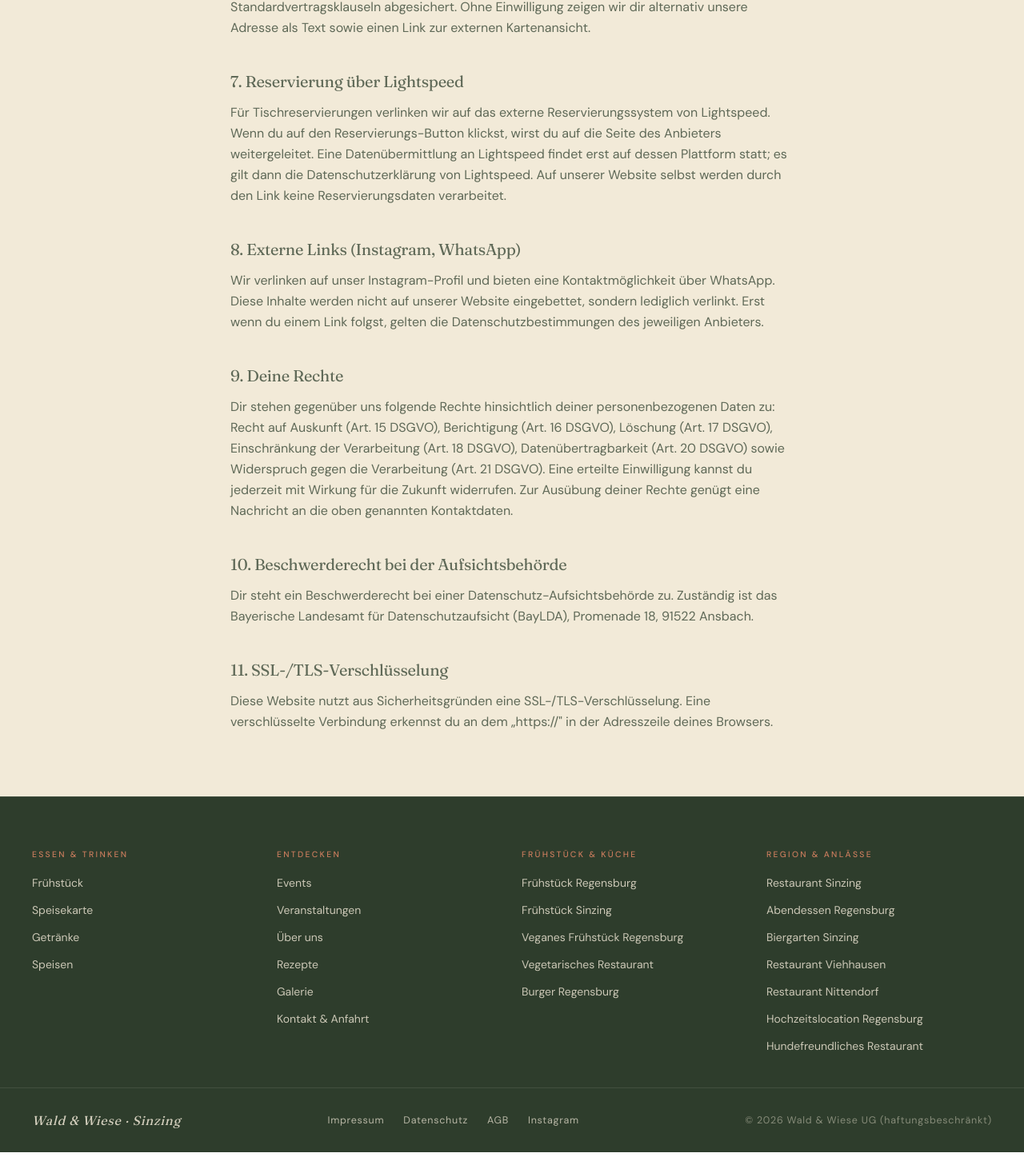
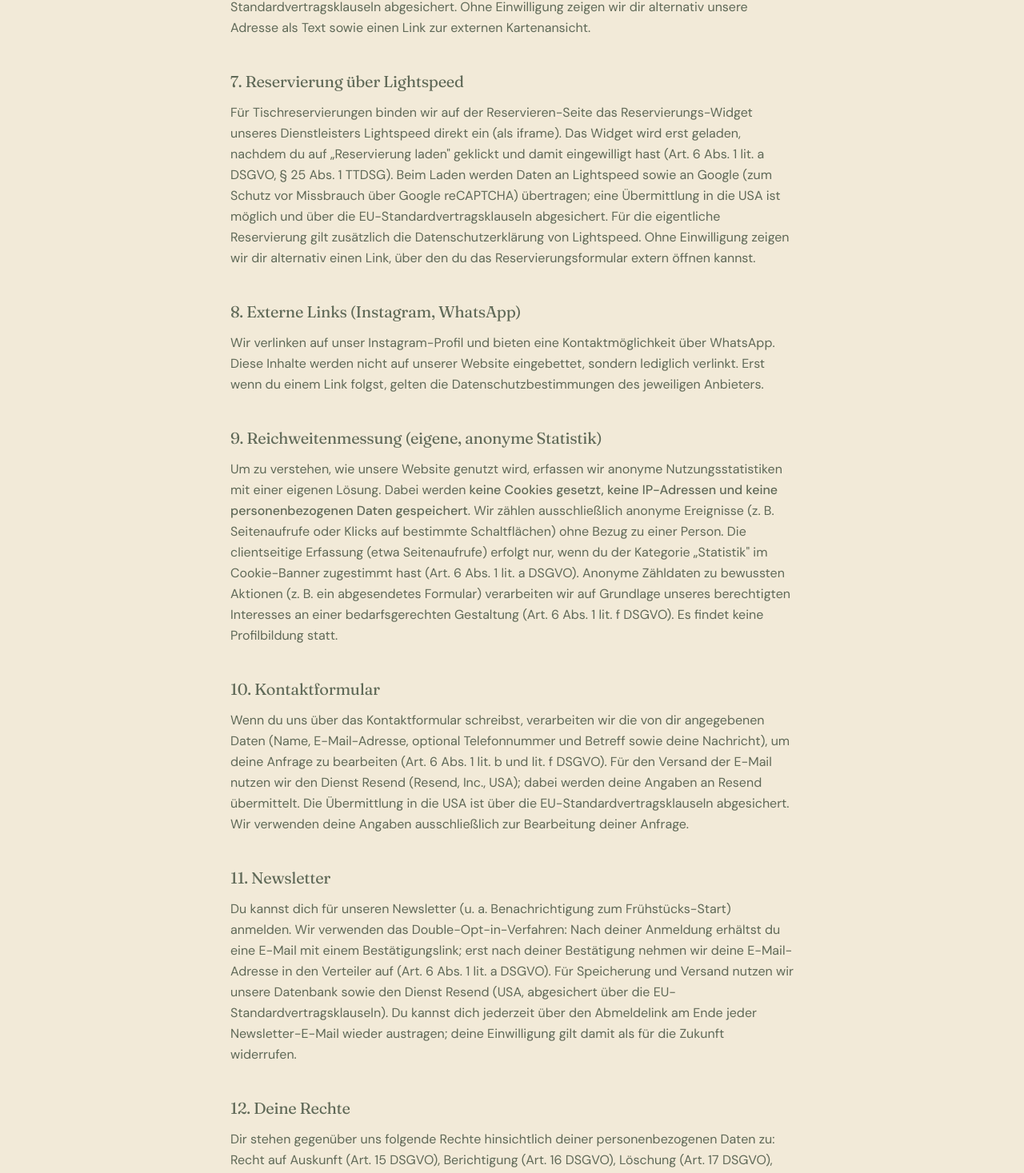
Before and after one commit to GreenLeafde/waldwiese-website, a Next.js app: page /datenschutz in a window 1280 px wide. Shown: the part 1776-3243 px from the top of the page at 80% size. Before the commit the page ends 3217 px from the top, so only its background shows below. Built offline with nearby package versions, Linux system fonts and the light colour scheme; no server answers.

Commit message:
Datenschutz: Statistik/Kontaktformular/Newsletter ergaenzt, Reservierung aktualisiert; Analytics: interne Test-Pfade ausblenden
Co-Authored-By: Claude Opus 4.8 <noreply@anthropic.com>

```diff
--- a/app/datenschutz/page.tsx
+++ b/app/datenschutz/page.tsx
@@ -140,13 +140,17 @@ export default function DatenschutzPage() {
               7. Reservierung über Lightspeed
             </h2>
             <p className="mt-3">
-              Für Tischreservierungen verlinken wir auf das externe
-              Reservierungssystem von Lightspeed. Wenn du auf den
-              Reservierungs-Button klickst, wirst du auf die Seite des Anbieters
-              weitergeleitet. Eine Datenübermittlung an Lightspeed findet erst
-              auf dessen Plattform statt; es gilt dann die Datenschutzerklärung
-              von Lightspeed. Auf unserer Website selbst werden durch den Link
-              keine Reservierungsdaten verarbeitet.
+              Für Tischreservierungen binden wir auf der Reservieren-Seite das
+              Reservierungs-Widget unseres Dienstleisters Lightspeed direkt ein
+              (als iframe). Das Widget wird erst geladen, nachdem du auf
+              „Reservierung laden" geklickt und damit eingewilligt hast (Art. 6
+              Abs. 1 lit. a DSGVO, § 25 Abs. 1 TTDSG). Beim Laden werden Daten an
+              Lightspeed sowie an Google (zum Schutz vor Missbrauch über Google
+              reCAPTCHA) übertragen; eine Übermittlung in die USA ist möglich und
+              über die EU-Standardvertragsklauseln abgesichert. Für die
+              eigentliche Reservierung gilt zusätzlich die Datenschutzerklärung
+              von Lightspeed. Ohne Einwilligung zeigen wir dir alternativ einen
+              Link, über den du das Reservierungsformular extern öffnen kannst.
             </p>
           </section>
 
@@ -165,7 +169,66 @@ export default function DatenschutzPage() {
 
           <section>
             <h2 className="font-display text-xl text-waldgruen">
-              9. Deine Rechte
+              9. Reichweitenmessung (eigene, anonyme Statistik)
+            </h2>
+            <p className="mt-3">
+              Um zu verstehen, wie unsere Website genutzt wird, erfassen wir
+              anonyme Nutzungsstatistiken mit einer eigenen Lösung. Dabei werden
+              <strong className="font-medium">
+                {" "}
+                keine Cookies gesetzt, keine IP-Adressen und keine
+                personenbezogenen Daten gespeichert
+              </strong>
+              . Wir zählen ausschließlich anonyme Ereignisse (z. B.
+              Seitenaufrufe oder Klicks auf bestimmte Schaltflächen) ohne
+              Bezug zu einer Person. Die clientseitige Erfassung (etwa
+              Seitenaufrufe) erfolgt nur, wenn du der Kategorie „Statistik" im
+              Cookie-Banner zugestimmt hast (Art. 6 Abs. 1 lit. a DSGVO). Anonyme
+              Zähldaten zu bewussten Aktionen (z. B. ein abgesendetes Formular)
+              verarbeiten wir auf Grundlage unseres berechtigten Interesses an
+              einer bedarfsgerechten Gestaltung (Art. 6 Abs. 1 lit. f DSGVO). Es
+              findet keine Profilbildung statt.
+            </p>
+          </section>
+
+          <section>
+            <h2 className="font-display text-xl text-waldgruen">
+              10. Kontaktformular
+            </h2>
+            <p className="mt-3">
+              Wenn du uns über das Kontaktformular schreibst, verarbeiten wir die
+              von dir angegebenen Daten (Name, E-Mail-Adresse, optional
+              Telefonnummer und Betreff sowie deine Nachricht), um deine Anfrage
+              zu bearbeiten (Art. 6 Abs. 1 lit. b und lit. f DSGVO). Für den
+              Versand der E-Mail nutzen wir den Dienst Resend (Resend, Inc.,
+              USA); dabei werden deine Angaben an Resend übermittelt. Die
+              Übermittlung in die USA ist über die EU-Standardvertragsklauseln
+              abgesichert. Wir verwenden deine Angaben ausschließlich zur
+              Bearbeitung deiner Anfrage.
+            </p>
+          </section>
+
+          <section>
+            <h2 className="font-display text-xl text-waldgruen">
+              11. Newsletter
+            </h2>
+            <p className="mt-3">
+              Du kannst dich für unseren Newsletter (u. a. Benachrichtigung zum
+              Frühstücks-Start) anmelden. Wir verwenden das
+              Double-Opt-in-Verfahren: Nach deiner Anmeldung erhältst du eine
+              E-Mail mit einem Bestätigungslink; erst nach deiner Bestätigung
+              nehmen wir deine E-Mail-Adresse in den Verteiler auf (Art. 6 Abs. 1
+              lit. a DSGVO). Für Speicherung und Versand nutzen wir unsere
+              Datenbank sowie den Dienst Resend (USA, abgesichert über die
+              EU-Standardvertragsklauseln). Du kannst dich jederzeit über den
+              Abmeldelink am Ende jeder Newsletter-E-Mail wieder austragen; deine
+              Einwilligung gilt damit als für die Zukunft widerrufen.
+            </p>
+          </section>
+
+          <section>
+            <h2 className="font-display text-xl text-waldgruen">
+              12. Deine Rechte
             </h2>
             <p className="mt-3">
               Dir stehen gegenüber uns folgende Rechte hinsichtlich deiner
@@ -182,7 +245,7 @@ export default function DatenschutzPage() {
 
           <section>
             <h2 className="font-display text-xl text-waldgruen">
-              10. Beschwerderecht bei der Aufsichtsbehörde
+              13. Beschwerderecht bei der Aufsichtsbehörde
             </h2>
             <p className="mt-3">
               Dir steht ein Beschwerderecht bei einer
@@ -194,7 +257,7 @@ export default function DatenschutzPage() {
 
           <section>
             <h2 className="font-display text-xl text-waldgruen">
-              11. SSL-/TLS-Verschlüsselung
+              14. SSL-/TLS-Verschlüsselung
             </h2>
             <p className="mt-3">
               Diese Website nutzt aus Sicherheitsgründen eine
--- a/lib/analytics.ts
+++ b/lib/analytics.ts
@@ -58,7 +58,7 @@ function num(v: number | bigint | null | undefined): number {
 export async function eventCounts(sinceMs: number): Promise<Record<string, number>> {
   await ensureSchema();
   const res = await getDb().execute({
-    sql: "SELECT type, COUNT(*) AS c FROM events WHERE created_at >= ? GROUP BY type",
+    sql: "SELECT type, COUNT(*) AS c FROM events WHERE created_at >= ? AND (path IS NULL OR path NOT LIKE '/__%') GROUP BY type",
     args: [sinceMs],
   });
   const out: Record<string, number> = {};
@@ -76,7 +76,7 @@ export async function dailyPageviews(
   const res = await getDb().execute({
     sql: `SELECT date(created_at / 1000, 'unixepoch', 'localtime') AS day, COUNT(*) AS c
           FROM events
-          WHERE type = 'pageview' AND created_at >= ?
+          WHERE type = 'pageview' AND created_at >= ? AND path NOT LIKE '/__%'
           GROUP BY day ORDER BY day ASC`,
     args: [sinceMs],
   });
@@ -95,7 +95,7 @@ export async function topPaths(
   const res = await getDb().execute({
     sql: `SELECT COALESCE(path, '—') AS path, COUNT(*) AS c
           FROM events
-          WHERE type = 'pageview' AND created_at >= ?
+          WHERE type = 'pageview' AND created_at >= ? AND path NOT LIKE '/__%'
           GROUP BY path ORDER BY c DESC LIMIT ?`,
     args: [sinceMs, limit],
   });
```
